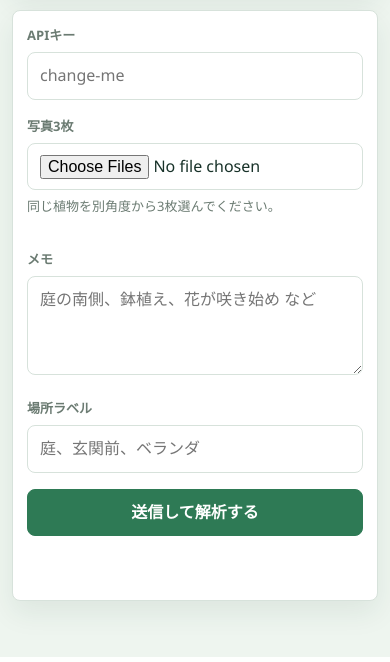
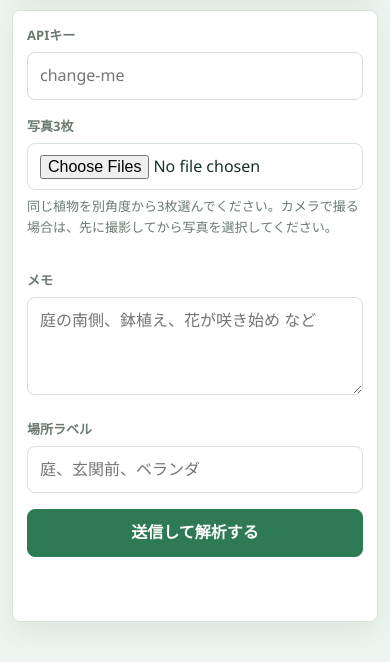
Before and after one commit to harunamitrader/AI-Plantgraphy, a FastAPI app: page /upload in a window 390 px wide. Shown: the part 269-931 px from the top of the page. Run offline with FastAPI, Linux system fonts and the light colour scheme.

Commit message:
Allow gallery selection on mobile upload

```diff
--- a/server/app/web/templates/upload.html
+++ b/server/app/web/templates/upload.html
@@ -18,8 +18,8 @@
 
       <div>
         <label for="images">写真3枚</label>
-        <input id="images" name="images" type="file" accept="image/*" capture="environment" multiple required>
-        <p class="field-help">同じ植物を別角度から3枚選んでください。</p>
+        <input id="images" name="images" type="file" accept="image/*" multiple required>
+        <p class="field-help">同じ植物を別角度から3枚選んでください。カメラで撮る場合は、先に撮影してから写真を選択してください。</p>
       </div>
 
       <div class="preview-grid" id="previewGrid"></div>
```
